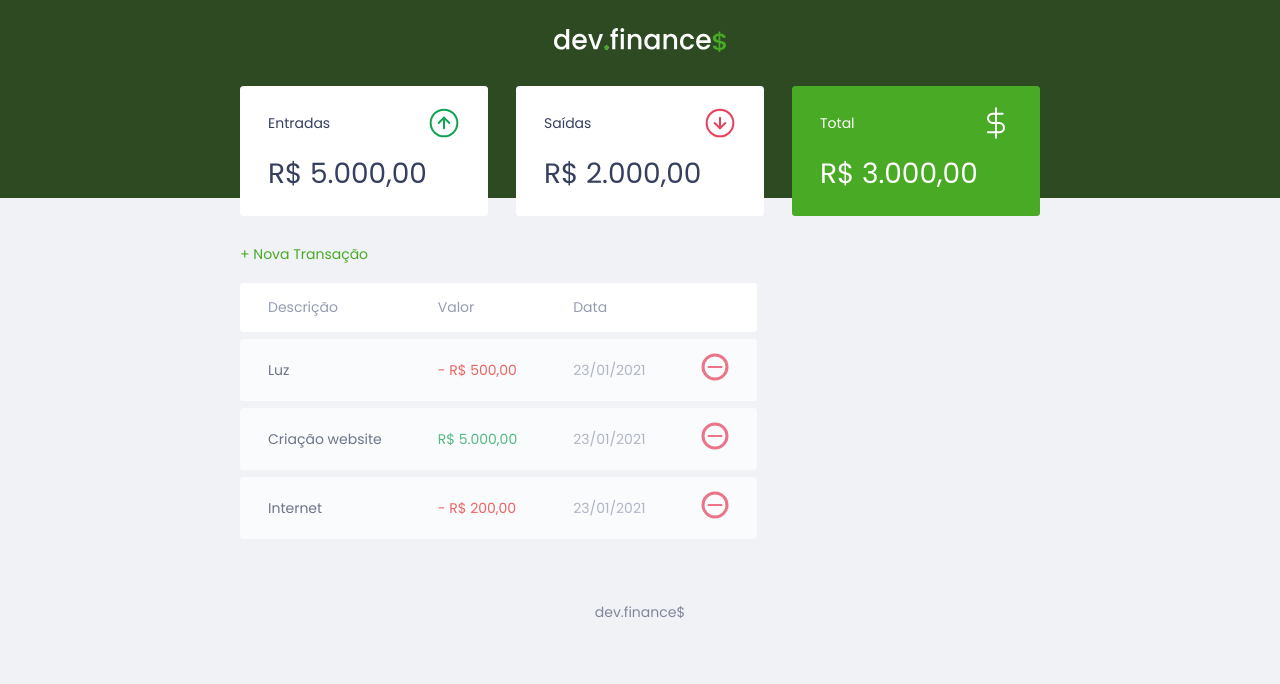
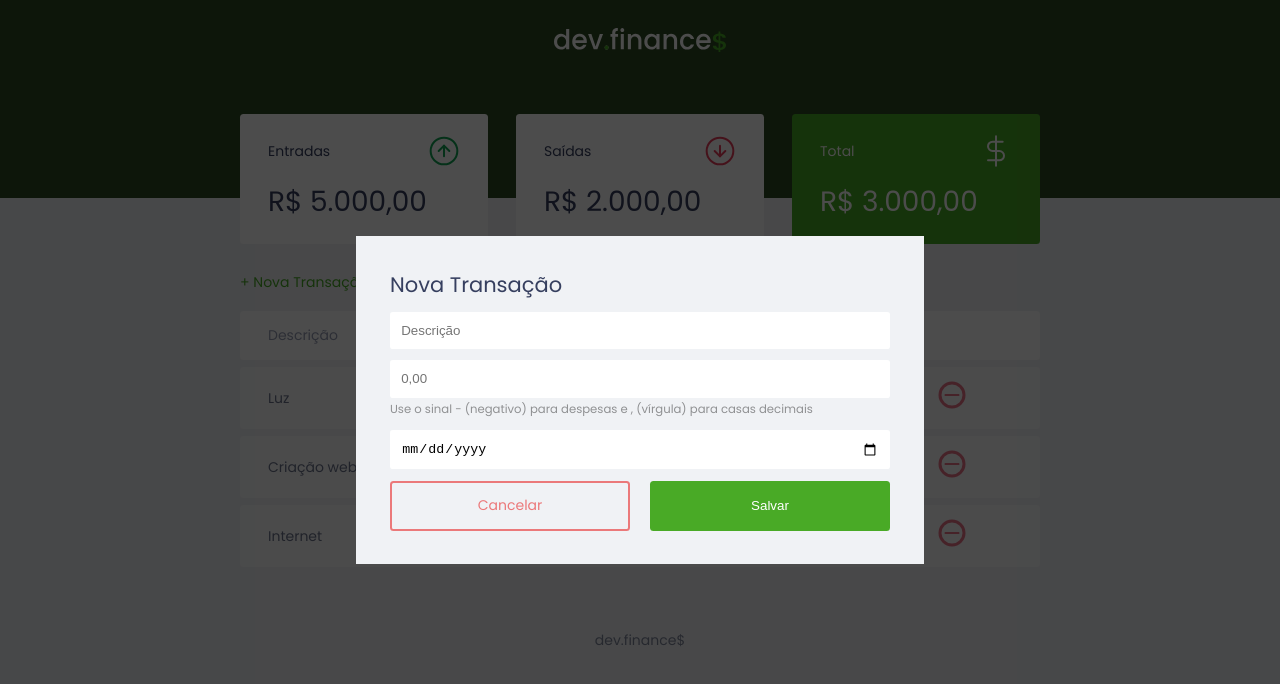
Before and after one commit to leticiadia/dev.finance, a plain HTML site: page index.html in a window 1280 px wide. Both pictures are taken after a click on the link "+ Nova Transação". Drawn offline with Linux system fonts and the light colour scheme.

Commit message:
maratona-discover

```diff
--- a/index.html
+++ b/index.html
@@ -49,7 +49,7 @@
         <section id="transaction">
             <h2 class="sr-only">Transações</h2>
 
-            <a href="#" class="button new">+ Nova Transação</a>
+            <a href="#" onclick="Modal.open()" class="button new">+ Nova Transação</a>
 
             <table id="data-table">
                 <thead>
@@ -90,7 +90,56 @@
         </section>
     </main>
 
+    <div class="modal-overlay">
+        <div class="modal">
+            <div id="form">
+                <h2>Nova Transação</h2>
+                <form action="">
+                    <div class="input-group">
+                        <label class="sr-only" for="description">Descrição</label>
+                        <input type="text" id="description" name="description" placeholder="Descrição">
+                    </div>
+
+                    <div class="input-group">
+                        <label class="sr-only" for="amount">Valor</label>
+                        <input type="number" step="0.01" id="amount" name="amount" placeholder="0,00">
+                        <small class="help">Use o sinal - (negativo) para despesas e , (vírgula) para casas
+                            decimais
+                        </small>
+                    </div>
+
+                    <div class="input-group">
+                        <label class="sr-only" for="date">Data</label>
+                        <input type="date" id="date" name="date">
+                    </div>
+
+                    <div class="input-group actions">
+                        <a href="#" onclick="Modal.closed()" class="button cancel">Cancelar</a>
+                        <button>Salvar</button>
+                    </div>
+                </form>
+            </div>
+        </div>
+    </div>
+
     <footer><p>dev.finance$</p></footer>
+
+    <script>
+        const Modal = {
+            open(){
+                // Abrir modal
+                // Adicionar a class active ao modal
+                document.querySelector('.modal-overlay')
+                        .classList.add('active')
+            },
+            closed(){
+                // Fechar o modal
+                // Remover a class active do modal
+                document.querySelector('.modal-overlay')
+                        .classList.remove('active')
+            }
+        }
+    </script>
 </body>
 
 </html>
--- a/style.css
+++ b/style.css
@@ -2,6 +2,8 @@
 
 :root {
     --dark-blue: #363f5f;
+    --green: #49AA26;
+    --light-green: #3dd705;
 }
 
 * {
@@ -47,17 +49,48 @@ h2{
 
 /*Links & Buttons*/
 a {
-    color: #49AA26;
+    color: var(--green);
     text-decoration: none;
 }
 
 a:hover {
-    color: #3dd705;
+    color: var(--light-green);
+}
+
+button {
+    width: 100%;
+    height: 50px;
+    border: none;
+    color: white;
+    background: var(--green);
+    padding: 0;
+    border-radius: 0.25rem;
+    cursor: pointer;
+}
+
+button:hover{
+    background: var(--light-green);
 }
 
 .button.new {
     display: inline-block;
     margin-bottom: .8rem;
+}
+
+.button.cancel {
+    color: #e92929;
+    border: 2px #e92929 solid;
+    border-radius: 0.25rem;
+    height: 50px;
+
+    display: flex;
+    align-items: center;
+    justify-content: center;
+    opacity: 0.6;
+}
+
+.button.cancel:hover{
+    opacity: 1;
 }
 
 /*Header*/
@@ -75,7 +108,7 @@ header {
 
 /*Balance*/
 #balance {
-    margin-top: -8rem;
+    margin-top: -6rem;
 }
 
 #balance h2 {
@@ -110,17 +143,21 @@ header {
 
 }
 .card.total {
-    background: #49AA26;
+    background: var(--green);
     color: white;
 }
 
 /*Table*/
+#transaction {
+    display: block;
+    width: 100%;
+    overflow-x: auto;
+}
+
 #data-table {
-    display: block;
     width: 100%;
     border-spacing: 0 0.5rem;
     color: #969cb3;
-    overflow-x: auto;
 }
 
 table thead tr th:first-child,
@@ -164,6 +201,71 @@ td.income {
 td.expense {
     color: #e92929;
 }
+
+/*Modal*/
+.modal-overlay {
+    width: 100%;
+    height: 100%;
+    background-color: rgba(0, 0, 0, 0.7);
+    position: fixed;
+    top: 0;
+    display: flex;
+    align-items: center;
+    justify-content: center;
+    opacity: 0;
+    visibility: hidden;
+    z-index: 999;
+}
+
+.modal-overlay.active {
+    opacity: 1;
+    visibility: visible;
+}
+
+.modal {
+    background: #f0f2f5;
+    padding: 2.4rem;
+
+    position: relative;
+    z-index: 1;
+}
+
+/*Form*/
+#form {
+    max-width: 500px;
+}
+
+#form h2 {
+    margin-top: 0;
+}
+
+input {
+    border: none;
+    border-radius: 0.2rem;
+    padding: 0.8rem;
+    width: 100%;
+}
+
+.input-group {
+    margin-top: 0.8rem;
+}
+
+.input-group small {
+    opacity: 0.4;
+}
+
+.input-group.actions {
+    display: flex;
+    justify-content: space-between;
+    align-items: center;
+}
+
+.input-group.actions .button,
+.input-group.actions button {
+    width: 48%;
+}
+
+
 /*Footer*/
 footer {
     text-align: center;
```
